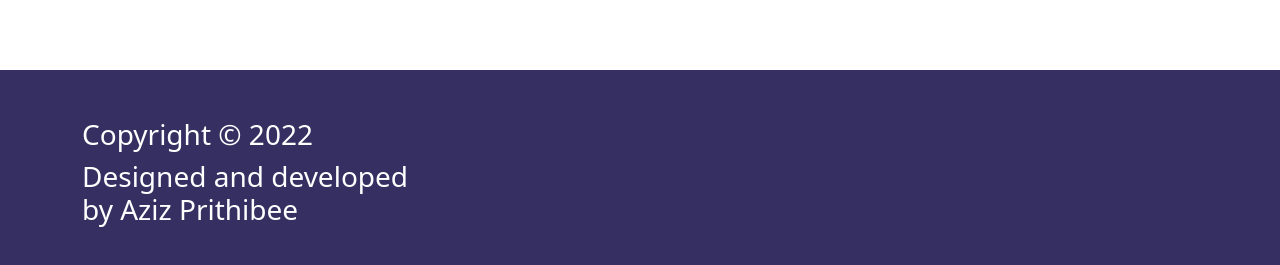
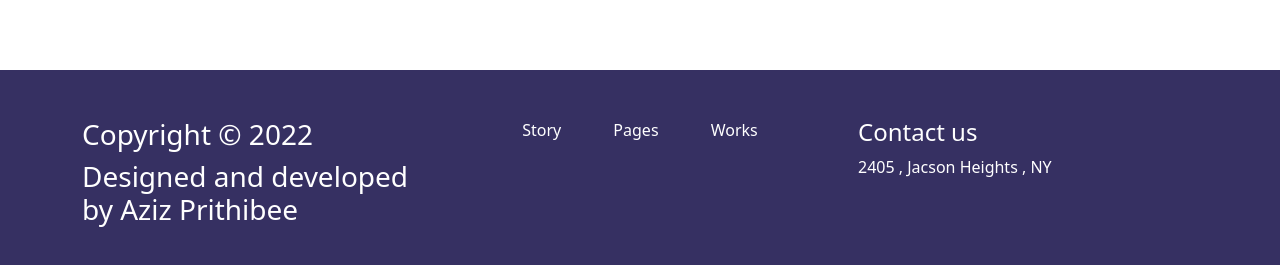
Before and after one commit to Prithibee13/Fruity, a React (Create React App) app: page / in a window 1280 px wide. Shown: the part 1305-1570 px from the top of the page. Built offline with nearby package versions, Linux system fonts and the light colour scheme; no server answers.

Commit message:
footer complete

```diff
--- a/src/Components/Footer/Footer.js
+++ b/src/Components/Footer/Footer.js
@@ -10,13 +10,22 @@ const Footer = () =>
         <section>
             <footer className='p-5'>
                 <div className="container">
-                    <div className="row">
+                    <div className="row g-5">
                         <div className="col-md-4 col-12">
                             <h3>Copyright &copy; {year}</h3>
                             <h3>Designed and developed by Aziz Prithibee</h3>
                         </div>
-                        <div className="col-md-4 col-12"></div>
-                        <div className="col-md-4 col-12"></div>
+                        <div className="col-md-4 col-12">
+                            <div className="d-flex justify-content-evenly">
+                                <p>Story</p>
+                                <p>Pages</p>
+                                <p>Works</p>
+                            </div>
+                        </div>
+                        <div className="col-md-4 col-12">
+                            <h4>Contact us</h4>
+                            <p>2405 , Jacson Heights , NY</p>
+                        </div>
                     </div>
                 </div>
             </footer>
```
